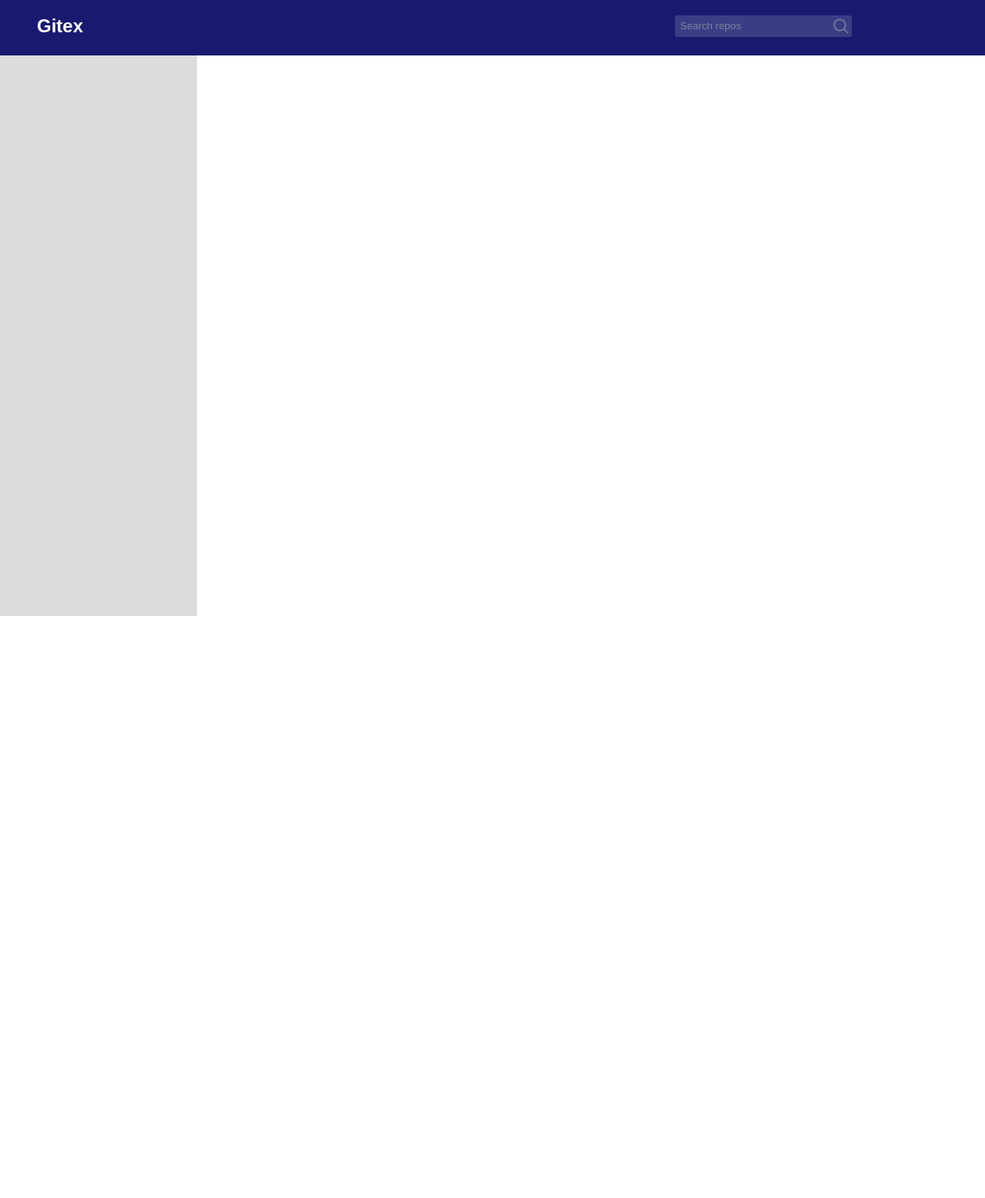
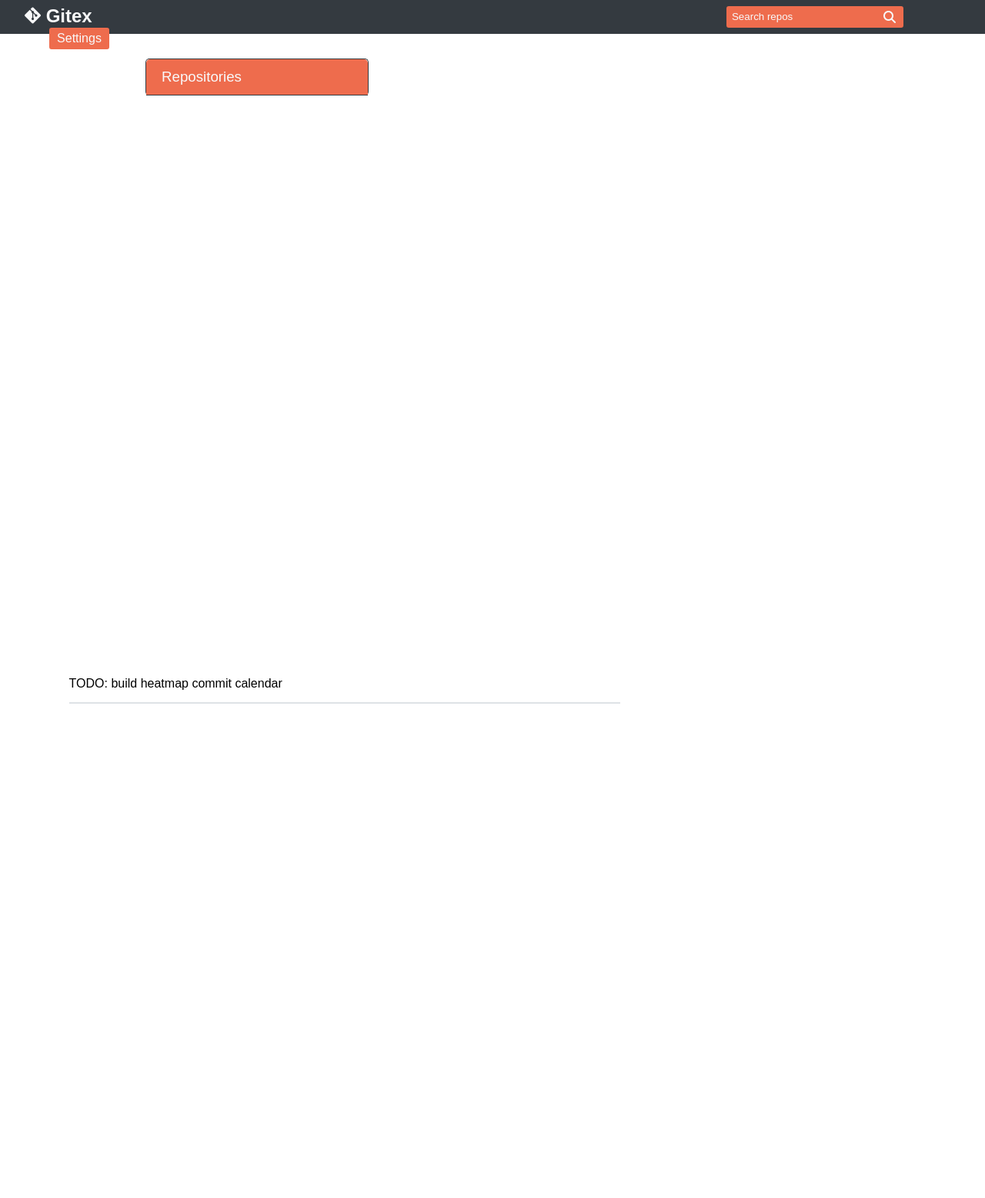
Before and after one commit to chiefbean/gitex, a Flask app: template templates/index.html in a window 1280 px wide. Shown: the whole page at 77% size. Before the commit the page ends 800 px from the top, so only its background shows below. Run offline with Flask 2, Linux system fonts and the light colour scheme; the template is opened without the code that fills it, so the values that code supplies are empty; some libraries are stand-ins or nearby versions.

Commit message:
changed main page design

```diff
--- a/app.py
+++ b/app.py
@@ -1,19 +1,35 @@
 from flask import Flask, render_template, url_for
+import time
 import models
 
 app = Flask(__name__)
 
 @app.route('/')
 def index():
-    repo_name = ''
-    repo_name.replace(' ', '__')
-    return render_template('layout.html')
+    repos = models.getRepos()
+    commits = models.getCommits()
+    time_tags = {}
+    for c in commits['commits']:
+        c['time_since'] = int(time.time()) - c['time_since']
+        if c['time_since'] // 60 == 0:
+            time_tags[c['hash']] = "seconds"
+        elif c['time_since'] // 3600 == 0:
+            time_tags[c['hash']] = "minutes"
+            c['time_since'] = c['time_since'] % 60
+        elif c['time_since'] // (3600 * 24) == 0:
+            time_tags[c['hash']] = "hours"
+            c['time_since'] = c['time_since'] % 60 % 60
+        elif c['time_since'] // (3600 * 24 * 30) == 0:
+            time_tags[c['hash']] = "days"
+            c['time_since'] = c['time_since'] % 60 % 60 % 24
+        else:
+            time_tags[c['hash']] = "months"
+            c['time_since'] = c['time_since'] % 60 % 60 % 24 % 30
+    return render_template('index.html', repos=repos['repos'], commits=commits['commits'][::-1], time_tags=time_tags)
 
-@app.route('/<repo_name>')
-def repo(repo_name):
-    repo_name = repo_name.replace('__', ' ')
-    r, c = models.getRepo(repo_name)
-    return render_template('repo.html', repo=r)
+@app.route('/<repo_hash>')
+def repo(repo_hash):
+    return render_template('repo.html')
 
 if __name__ == '__main__':
     app.run()
--- a/static/style.css
+++ b/static/style.css
@@ -1,8 +1,5 @@
-:root {
-    --grey-p: #DCDCDC;
-    --grey-s: #778899;
-    --blue-p: #191970;
-    --blue-s: #3c3c85;
+::-webkit-scrollbar {
+  display: none;
 }
 
 html {
@@ -14,24 +11,27 @@ body {
 }
 
 header {
-    height: 2rem;
-    width: calc(100% - 6rem);
-    background: var(--blue-p);
-    color: white;
-    padding: 1.25rem 3rem;
+  height: 1.75rem;
+  width: calc(100% - 4rem);
+  background: #343a40;
+  color: #f8f9fa;
+  padding: 0.5rem 2rem;
 }
-
 header h3 {
+  line-height: 1.5rem;
   font-size: 1.5rem;
   margin: 0;
   width: 10%;
   float: left;
+  cursor: pointer;
 }
-
+header h3 #logo {
+  color: #f8f9fa;
+}
 header div#search {
-    border: 2px solid var(--blue-s);
+  border: 2px solid #ee6c4d;
   border-radius: 3px;
-    background: var(--blue-s);
+  background: #ee6c4d;
   max-width: 25%;
   float: left;
   height: 1.5rem;
@@ -39,12 +39,11 @@ header div#search {
   justify-content: flex-start;
   transition: color 0.4s ease-out, background 0.4s ease-out, border-color 0.4s ease-out;
 }
-
-header div#search svg {
+header div#search i {
   width: 1.5rem;
   height: 1.5rem;
+  line-height: 1.5rem;
 }
-
 header div#search input[type=text] {
   line-height: 1.5rem;
   padding: 0 20px 0 0;
@@ -53,41 +52,168 @@ header div#search input[type=text] {
   color: inherit;
   margin-left: 5px;
 }
-header div#search input[type=text]::placeholder {
-    color: var(--grey-s);
-}
-
 header div#search input[type=text]:focus {
   outline: none;
 }
-
+header div#search input[type=text]::placeholder {
+  color: #f8f9fa;
+}
 header div#search:hover {
   background: white;
-    color: black;
+  color: #212529;
+  border-color: white;
+}
+header div#search:hover input[type=text]::placeholder {
+  color: #212529;
+}
+header div#search:hover i {
+  color: #212529;
+}
+header a {
+  display: block;
+  color: #f8f9fa;
+  text-decoration: none;
+  line-height: 1.5rem;
+  height: 1.5rem;
+  background: #ee6c4d;
+  margin-left: 2rem;
+  width: 4rem;
+  float: left;
+  border: 2px solid #ee6c4d;
+  border-radius: 3px;
+  padding: 0 5px;
+  text-align: center;
+  transition: color 0.4s ease-out, background 0.4s ease-out, border-color 0.4s ease-out;
+}
+header a:hover {
+  background: white;
+  color: #212529;
   border-color: white;
 }
 
 aside {
-    height: calc(100% - 4.5rem);
-    width: 20%;
+  color: #f8f9fa;
+  height: calc(100% - 2.75rem);
+  width: 30%;
+  float: left;
+  background: white;
+}
+aside #repos {
+  background: white;
+  width: 75%;
+  margin: auto;
+  margin-top: 2rem;
+  border: 1px solid #343a40;
+  border-bottom: 0;
+  border-radius: 5px;
+}
+aside #repos #r-header {
+  background: #ee6c4d;
+  color: #f8f9fa;
+  border-bottom: 1px solid #343a40;
+  border-radius: 5px 5px 0 0;
+  padding: 12px 20px;
+}
+aside #repos #r-header h3 {
+  font-weight: 300;
+  margin: 0;
+}
+aside #repos nav {
+  color: #212529;
+}
+aside #repos nav ul {
+  list-style: none;
+  padding: 0;
+  margin: 0;
+}
+aside #repos nav ul li {
+  border-bottom: 1px solid #343a40;
+  padding: 5px 20px;
+  cursor: pointer;
+}
+aside #repos nav ul li i {
+  color: #212529;
+}
+aside #repos nav ul li:hover {
+  text-decoration: underline;
+}
+aside #repos nav ul li:last-of-type {
+  border-radius: 0 0 5px 5px;
+  border-bottom: 1px solid #343a40;
+}
+
+content {
+  float: left;
+  width: 70%;
+  overflow-y: scroll;
+  height: calc(100% - 2.75rem);
+  background: white;
+}
+
+.spacer-h {
+  width: 65%;
+  height: 1.5rem;
   float: left;
 }
 
-nav {
-    width: 100%;
-    height: 100%;
-    background: var(--grey-p);
+i {
+  color: #f8f9fa;
 }
 
-content {
-    float:left;
+table {
   width: 80%;
-    overflow-y: scroll;
-    height: calc(100% - 4.5rem);
+  margin: auto;
+  margin-top: 4rem;
+  border-collapse: collapse;
+}
+table tr {
+  width: 100%;
+  border: 0;
+  border-bottom: 2px solid #dee2e6;
+}
+table tr td {
+  vertical-align: top;
+  padding: 15px 0;
 }
 
-.spacer-h {
-    width: 60%;
+.r-ico {
+  padding-top: 5px;
+  width: calc(2rem + 1rem);
+}
+.r-ico p img {
+  margin: 0.25rem;
+  font-size: 1rem;
+  width: 2rem;
+  height: 2rem;
+  line-height: 2rem;
+  border-radius: 8px;
+  text-align: center;
+}
+
+.r-data p img {
+  width: 1.5rem;
   height: 1.5rem;
-    float: left;
+  border-radius: 8px;
 }
+
+.b-text {
+  font-weight: bold;
+}
+
+.i-text {
+  font-style: italic;
+}
+
+.light-text {
+  color: #6c757d;
+}
+
+.accent-s {
+  color: #ee6c4d;
+  cursor: pointer;
+}
+.accent-s:hover {
+  text-decoration: underline;
+}
+
+/*# sourceMappingURL=style.css.map */
--- a/templates/index.html
+++ b/templates/index.html
@@ -1,3 +1,37 @@
 {% extends 'layout.html' %}
+{% block nav %}
+<aside>
+    <div id="repos">
+        <div id="r-header">
+            <h3>Repositories</h3>
+        </div>
+        <nav>
+            <ul>
+                {% for repo in repos %}
+                    <li onclick="window.location='{{ url_for('repo', repo_hash=repo['hash']) }}'"><i class="far fa-folder"></i> {{ repo['path'] }}</li>
+                {% endfor %}
+            </ul>
+        </nav>
+    </div>
+</aside>
+{% endblock %}
 {% block main %}
+<content>
+    <table>
+        <tr id="calendar">
+            <td colspan="3">TODO: build heatmap commit calendar</td>
+        </tr>
+        {% for commit in commits %}
+            <tr>
+                <td class="r-ico"><p><img src="https://secure.gravatar.com/avatar/{{ repos[commit['repo_id']]['hash'] }}?d=identicon&s=25" /></p></td>
+                <td class="r-data">
+                    <p><span class="b-text">{{ commit['author'] }}</span> activity <span class="b-text">{{ commit['branch'] }}</span> at <span class="accent-s">{{ repos[commit['repo_id']]['name'] }}</span></p>
+                    <p><img src="https://secure.gravatar.com/avatar/{{ commit['hash'] }}?d=identicon&s=25" /> <span class="accent-s">{{ commit['hash'] }}</span> <span class="light-text">{{ commit['message'] }}</span></p>
+                    <p><span class="i-text light-text">{{ commit['time_since'] }} {{ time_tags[commit['hash']] }} ago</span></p>
+                </td>
+                <td class="r-type">commit</td>
+            </tr>
+        {% endfor %}
+    </table>
+</content>
 {% endblock %}
--- a/templates/layout.html
+++ b/templates/layout.html
@@ -1,31 +1,27 @@
 <html>
 <head>
     {% block head %}
-    <!-- <link rel="stylesheet" href="{{ url_for('static', filename='style.css') }}"> -->
-    <link rel="stylesheet" href="../static/style.css">
+    <link rel="stylesheet" href="{{ url_for('static', filename='style.css') }}">
+    <script src="https://kit.fontawesome.com/963d382458.js" crossorigin="anonymous"></script>
     {% endblock %}
 </head>
 <body>
     <header>
-        <h3>Gitex</h3>
+        <h3 onclick="window.location='{{ url_for('index') }}'"><i class="fab fa-git-alt" id="logo"></i> Gitex</h3>
         <div class="spacer-h"></div>
         <div id="search">
             <input type="text" placeholder="Search repos" />
-            <svg xmlns="http://www.w3.org/2000/svg" x="0px" y="0px"
-            width="20" height="20"
-            viewBox="0 0 172 172"
-            style=" fill:#000000;"><g fill="none" fill-rule="nonzero" stroke="none" stroke-width="1" stroke-linecap="butt" stroke-linejoin="miter" stroke-miterlimit="10" stroke-dasharray="" stroke-dashoffset="0" font-family="none" font-weight="none" font-size="none" text-anchor="none" style="mix-blend-mode: normal"><path d="M0,172v-172h172v172z" fill="none"></path><g fill="#778899"><path d="M74.53333,17.2c-31.59642,0 -57.33333,25.73692 -57.33333,57.33333c0,31.59642 25.73692,57.33333 57.33333,57.33333c13.73998,0 26.35834,-4.87915 36.24766,-12.97839l34.23203,34.23203c1.43802,1.49778 3.5734,2.10113 5.5826,1.57735c2.0092,-0.52378 3.57826,-2.09284 4.10204,-4.10204c0.52378,-2.0092 -0.07957,-4.14458 -1.57735,-5.5826l-34.23203,-34.23203c8.09924,-9.88932 12.97839,-22.50768 12.97839,-36.24766c0,-31.59642 -25.73692,-57.33333 -57.33333,-57.33333zM74.53333,28.66667c25.39937,0 45.86667,20.4673 45.86667,45.86667c0,25.39937 -20.46729,45.86667 -45.86667,45.86667c-25.39937,0 -45.86667,-20.46729 -45.86667,-45.86667c0,-25.39937 20.4673,-45.86667 45.86667,-45.86667z"></path></g></g></svg>
+            <i class="fas fa-search"></i>
         </div>
+        <a href="#">Settings</a>
     </header>
-    <!-- {% block nav %} -->
+    {% block nav %}
     <aside>
         <nav></nav>
     </aside>
-    <!-- {% endblock %}
-    {% block main_content %}
     {% endblock %}
-    {% block repo %} -->
+    {% block main %}
     <content></content>
-    <!-- {% endblock %} -->
+    {% endblock %}
 </body>
 </html>
```
Also changed, not shown: models.py (+7 -15 lines), 1 other file. Lines whose indentation alone changed are shown as unchanged.
